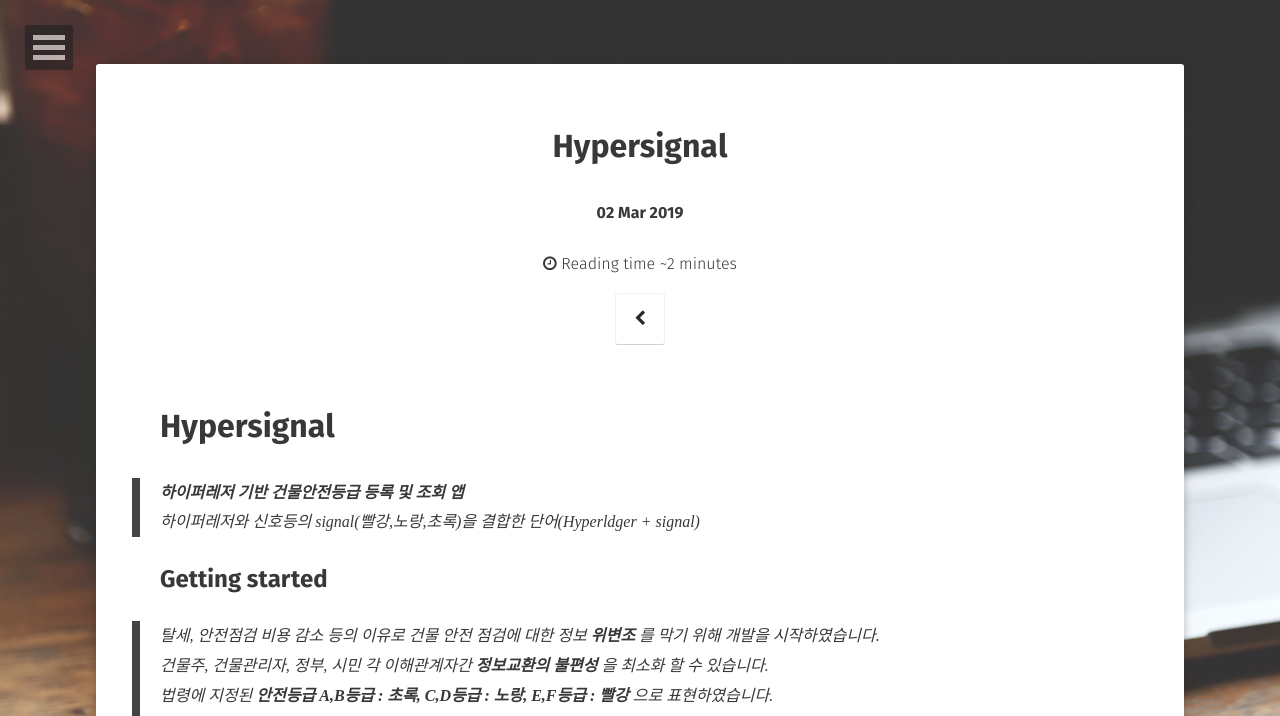
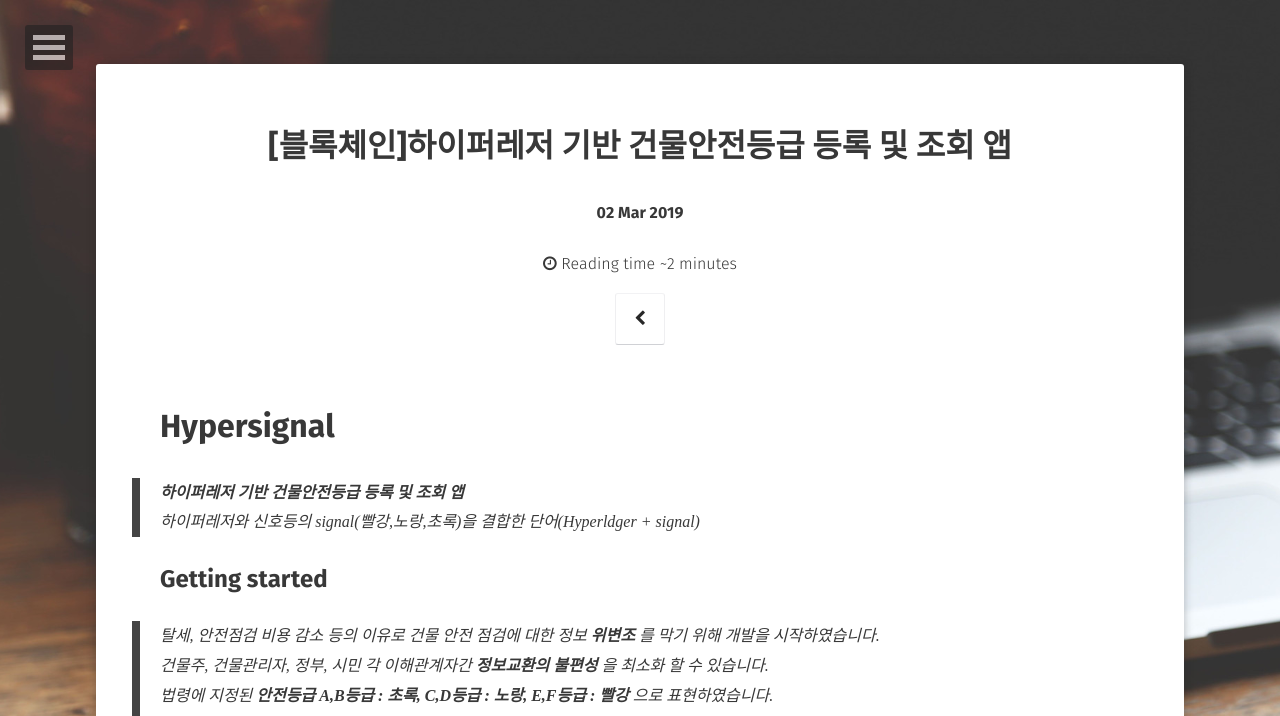
Before and after one commit to Kyounghwan01/lala, a Jekyll site: the page built from _posts/2019-03-02-Hyperledger-building-security-app.md, in a window 1280 px wide and 900 px high, cut to the strip 0-716 px from the top of the window. Built offline with Jekyll 4.4.1, drawn with Linux system fonts in a browser that asks for light colours; some web fonts are replaced.

Commit message:
Update 2019-03-02-Hyperledger-building-security-app.md

```diff
--- a/_posts/2019-03-02-Hyperledger-building-security-app.md
+++ b/_posts/2019-03-02-Hyperledger-building-security-app.md
@@ -1,8 +1,8 @@
 ---
 layout: post
-title:  "Hypersignal"
+title:  "[블록체인]하이퍼레저 기반 건물안전등급 등록 및 조회 앱"
 date:   2019-03-02
-excerpt: "블록체인 하이퍼레저 기반 건물안전등급 등록 및 조회 앱*"
+excerpt: "블록체인 하이퍼레저 기반 건물안전등급 등록 및 조회 앱"
 project: true
 tag:
 - blockchain
```
